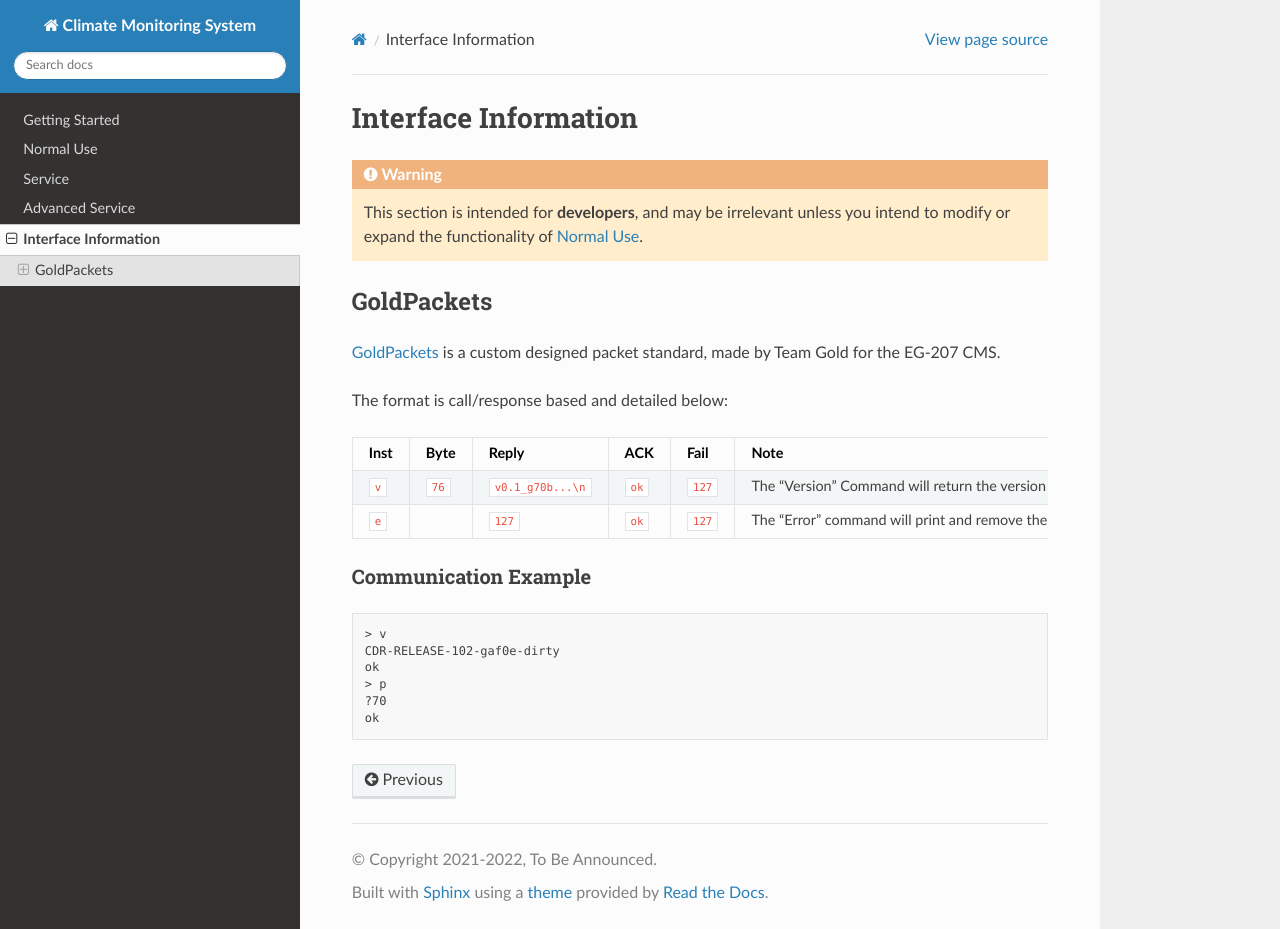
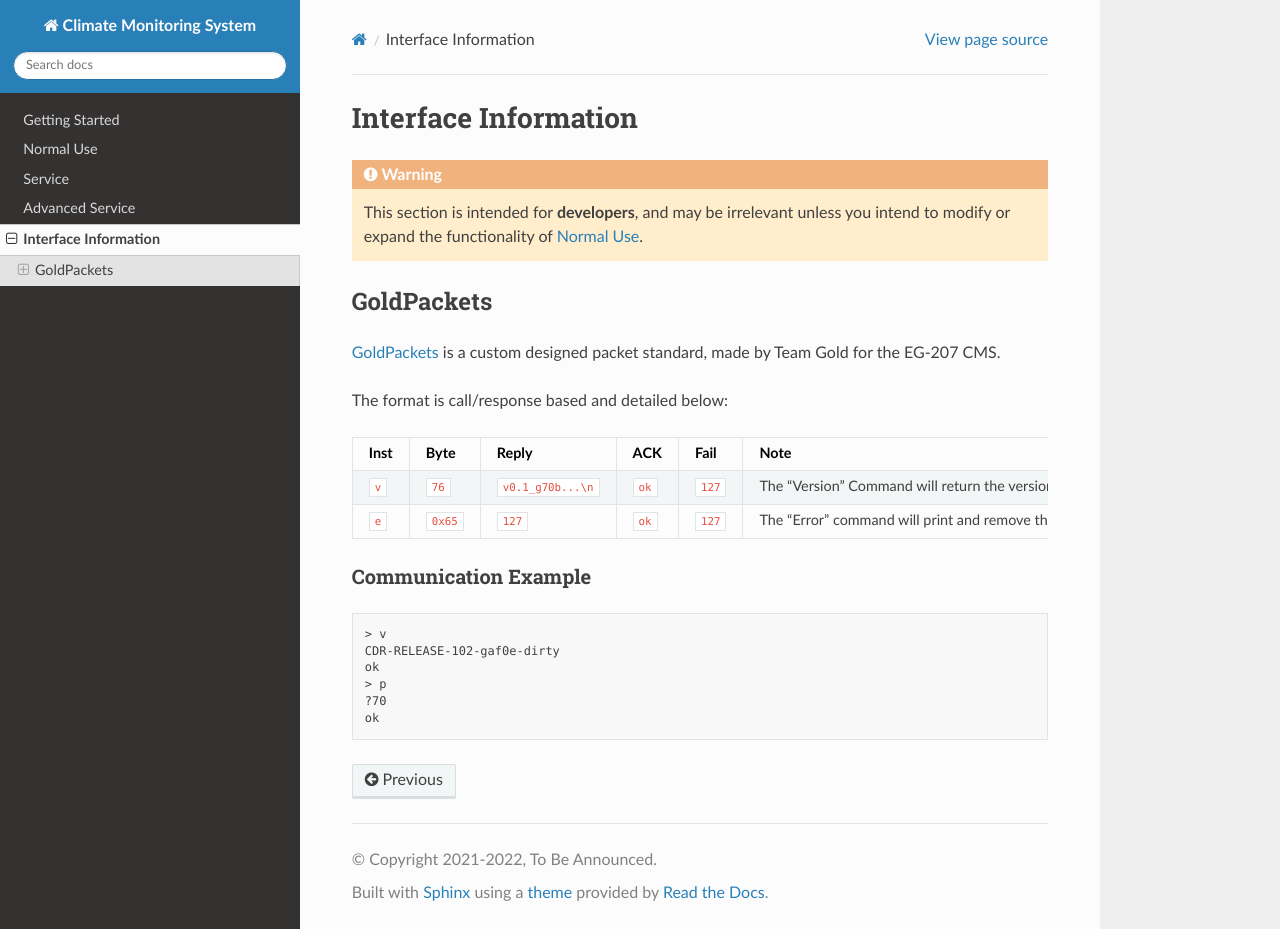
Before and after one commit to KenwoodFox/EG-207, a Sphinx documentation site: the page built from docs/advanced_service/interface_information.rst, in a window 1280 px wide and 929 px high. Built offline with Sphinx 7.4.7 and the Read the Docs theme 2.0.0, drawn with Linux system fonts in a browser that asks for light colours.

Commit message:
Update E bytecode

```diff
--- a/docs/advanced_service/interface_information.rst
+++ b/docs/advanced_service/interface_information.rst
@@ -13,13 +13,13 @@ GoldPackets
 
 The format is call/response based and detailed below:
 
-+-------+--------+--------------------+--------+---------+-----------------------------------------------------------------------------------------------------------------------------------------------------+
-| Inst  |  Byte  |       Reply        |  ACK   |  Fail   |                                                                        Note                                                                         |
-+=======+========+====================+========+=========+=====================================================================================================================================================+
-| ``v`` | ``76`` | ``v0.1_g70b...\n`` | ``ok`` | ``127`` | The "Version" Command will return the version as ascii. If it prints ``OK`` at the end it completed otherwise it may raise and print an error code. |
-+-------+--------+--------------------+--------+---------+-----------------------------------------------------------------------------------------------------------------------------------------------------+
-| ``e`` |        | ``127``            | ``ok`` | ``127`` | The "Error" command will print and remove the last error in the EEPROM, if it returns the error as a response code, the error could not be removed. |
-+-------+--------+--------------------+--------+---------+-----------------------------------------------------------------------------------------------------------------------------------------------------+
++-------+----------+--------------------+--------+---------+-----------------------------------------------------------------------------------------------------------------------------------------------------+
+| Inst  |   Byte   |       Reply        |  ACK   |  Fail   |                                                                        Note                                                                         |
++=======+==========+====================+========+=========+=====================================================================================================================================================+
+| ``v`` | ``76``   | ``v0.1_g70b...\n`` | ``ok`` | ``127`` | The "Version" Command will return the version as ascii. If it prints ``OK`` at the end it completed otherwise it may raise and print an error code. |
++-------+----------+--------------------+--------+---------+-----------------------------------------------------------------------------------------------------------------------------------------------------+
+| ``e`` | ``0x65`` | ``127``            | ``ok`` | ``127`` | The "Error" command will print and remove the last error in the EEPROM, if it returns the error as a response code, the error could not be removed. |
++-------+----------+--------------------+--------+---------+-----------------------------------------------------------------------------------------------------------------------------------------------------+
 
 
 Communication Example
```
